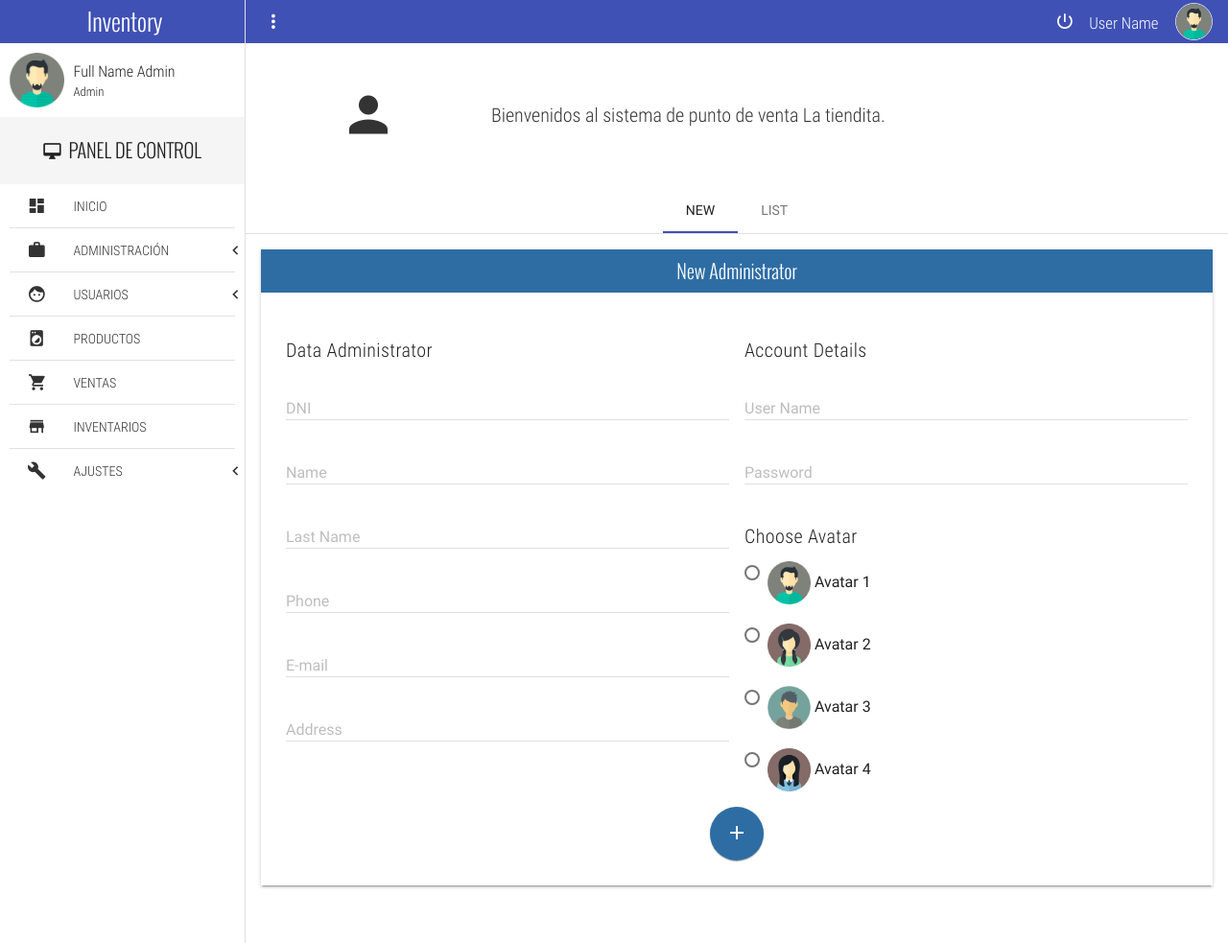
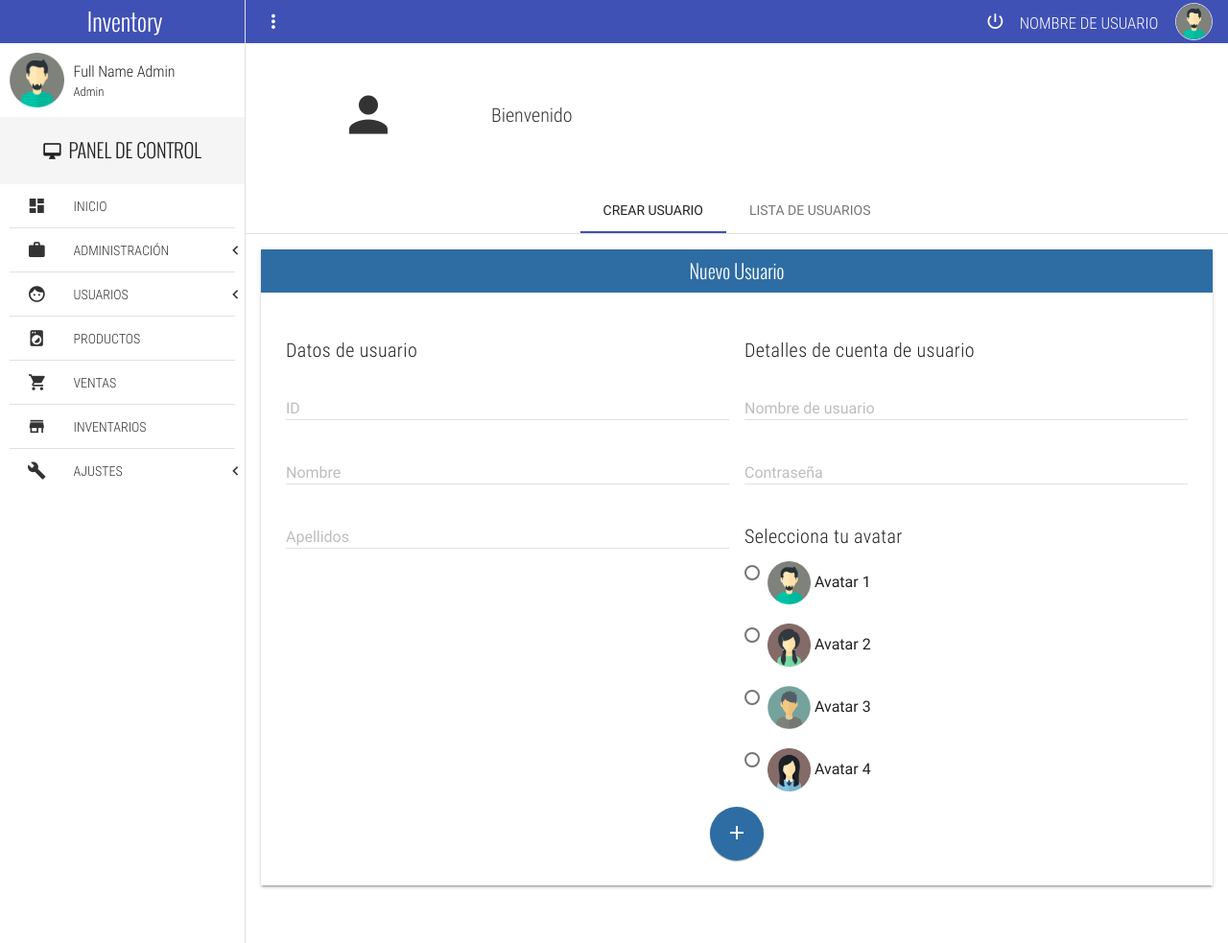
Before and after one commit to AlejandraZea/integradora, a PHP site: page /admin.php in a window 1280 px wide. Shown: the whole page at 96% size. Run offline with PHP 8.4, Linux system fonts and the light colour scheme; some libraries are stand-ins or nearby versions; some web fonts are replaced.

Commit message:
change_comments

```diff
--- a/admin.php
+++ b/admin.php
@@ -1,3 +1,39 @@
+<?php
+session_start(); //se crea una sesion o reanuda la actual basada en un identificador para el navegador
+require_once ('conexion.php'); //conexion a la base de datos
+
+//variables de sesion
+$id = isset($_POST['id'])? $_POST['id']:'';
+$name = isset($_POST['name'])? $_POST['name']:'';
+$lastname = isset($_POST['lastname'])? $_POST['lastname']:'';
+$username = isset($_POST['username'])? $_POST['username']:'';
+$password = isset($_POST['password'])? $_POST['password']:'';
+$message = '';
+
+//ingresar datos
+if ($username && $password) {
+	$records = $conn->prepare('INSERT INTO users VALUES ($id, $name, $lastname, $username, $password)');
+	//$records->bindParam(':username', $username);
+	$records->execute();
+
+	//verificar el password
+	if ($results && password_verify($password, $results['password'])) {
+		$_SESSION['id'] = $results['id'];
+		$_SESSION['user'] = [
+			'id' => $results['id'],
+			'name' => $results['name'],
+			'lastname' => $results['lastname'],
+			'username' => $results['username']
+		];
+		//mensaje
+		$message = 'Successfully logged';
+		header('location: /home.php');
+	} else {
+		$message = 'Los datos ingresados no son correctos';
+	}
+}
+?>
+
 <!DOCTYPE html>
 <html lang="es">
 <head>
@@ -24,6 +60,10 @@
 	<!-- navLateral.php -->
 	<?php require('navigation/lateralnavbar.php')?>
 
+	<?php if(!empty($message)): ?>
+		<p><?php echo $message ?></p>
+	<?php endif; ?>
+
 	<!-- pageContent -->
 	<section class="full-width pageContent">
 		<section class="full-width header-well">
@@ -32,71 +72,63 @@
 			</div>
 			<div class="full-width header-well-text">
 				<p class="text-condensedLight">
-					Bienvenidos al sistema de punto de venta La tiendita.
+					Bienvenido
 				</p>
 			</div>
 		</section>
 		<div class="mdl-tabs mdl-js-tabs mdl-js-ripple-effect">
 			<div class="mdl-tabs__tab-bar">
-				<a href="#tabNewAdmin" class="mdl-tabs__tab is-active">NEW</a>
-				<a href="#tabListAdmin" class="mdl-tabs__tab">LIST</a>
+				<a href="#tabNewAdmin" class="mdl-tabs__tab is-active">CREAR USUARIO</a>
+				<a href="#tabListAdmin" class="mdl-tabs__tab">LISTA DE USUARIOS</a>
 			</div>
 			<div class="mdl-tabs__panel is-active" id="tabNewAdmin">
 				<div class="mdl-grid">
 					<div class="mdl-cell mdl-cell--4-col-phone mdl-cell--8-col-tablet mdl-cell--12-col-desktop">
 						<div class="full-width panel mdl-shadow--2dp">
 							<div class="full-width panel-tittle bg-primary text-center tittles">
-								New Administrator
+								Nuevo Usuario
 							</div>
 							<div class="full-width panel-content">
-								<form>
+								<form form action="admin.php">
 									<div class="mdl-grid">
 										<div class="mdl-cell mdl-cell--4-col-phone mdl-cell--8-col-tablet mdl-cell--6-col-desktop">
-											<h5 class="text-condensedLight">Data Administrator</h5>
+											<h5 class="text-condensedLight">Datos de usuario</h5>
 											<div class="mdl-textfield mdl-js-textfield mdl-textfield--floating-label">
-												<input class="mdl-textfield__input" type="number" pattern="-?[0-9]*(\.[0-9]+)?" id="DNIAdmin">
-												<label class="mdl-textfield__label" for="DNIAdmin">DNI</label>
-												<span class="mdl-textfield__error">Invalid number</span>
+												<input name="id" class="mdl-textfield__input" type="number" pattern="-?[0-9]*(\.[0-9]+)?" id="DNIAdmin">
+												<label class="mdl-textfield__label" for="DNIAdmin">ID</label>
+												<span class="mdl-textfield__error">Número ID inválido</span>
 											</div>
 											<div class="mdl-textfield mdl-js-textfield mdl-textfield--floating-label">
-												<input class="mdl-textfield__input" type="text" pattern="-?[A-Za-záéíóúÁÉÍÓÚ ]*(\.[0-9]+)?" id="NameAdmin">
-												<label class="mdl-textfield__label" for="NameAdmin">Name</label>
-												<span class="mdl-textfield__error">Invalid name</span>
+												<input name="name" class="mdl-textfield__input" type="text" pattern="-?[A-Za-záéíóúÁÉÍÓÚ ]*(\.[0-9]+)?" id="NameAdmin">
+												<label class="mdl-textfield__label" for="NameAdmin">Nombre</label>
+												<span class="mdl-textfield__error">Nombre inválido</span>
 											</div>
 											<div class="mdl-textfield mdl-js-textfield mdl-textfield--floating-label">
-												<input class="mdl-textfield__input" type="text" pattern="-?[A-Za-záéíóúÁÉÍÓÚ ]*(\.[0-9]+)?" id="LastNameAdmin">
-												<label class="mdl-textfield__label" for="LastNameAdmin">Last Name</label>
-												<span class="mdl-textfield__error">Invalid last name</span>
+												<input name="lastname" class="mdl-textfield__input" type="text" pattern="-?[A-Za-záéíóúÁÉÍÓÚ ]*(\.[0-9]+)?" id="LastNameAdmin">
+												<label class="mdl-textfield__label" for="LastNameAdmin">Apellidos</label>
+												<span class="mdl-textfield__error">Apellido inválido</span>
+											</div>
+											<!--  agregar el rol de usuario, hay que crearle su for y el id para rol
+											<div class="mdl-textfield mdl-js-textfield mdl-textfield--floating-label">
+												<input class="mdl-textfield__input" type="text" pattern="-?[A-Za-záéíóúÁÉÍÓÚ ]*(\.[0-9]+)?" id="RolUsuario">
+												<label class="mdl-textfield__label" for="LastNameAdmin">Rol de usuario</label>
+												<span class="mdl-textfield__error">Rol de usuario inválido</span>
+											</div>
+											-->
+										</div>
+										<div class="mdl-cell mdl-cell--4-col-phone mdl-cell--8-col-tablet mdl-cell--6-col-desktop">
+											<h5 class="text-condensedLight">Detalles de cuenta de usuario</h5>
+											<div class="mdl-textfield mdl-js-textfield mdl-textfield--floating-label">
+												<input  name="username" class="mdl-textfield__input" type="text" pattern="-?[A-Za-z0-9áéíóúÁÉÍÓÚ]*(\.[0-9]+)?" id="UserNameAdmin">
+												<label class="mdl-textfield__label" for="UserNameAdmin">Nombre de usuario</label>
+												<span class="mdl-textfield__error">Nombre de usuario inválido</span>
 											</div>
 											<div class="mdl-textfield mdl-js-textfield mdl-textfield--floating-label">
-												<input class="mdl-textfield__input" type="tel" pattern="-?[0-9+()- ]*(\.[0-9]+)?" id="phoneAdmin">
-												<label class="mdl-textfield__label" for="phoneAdmin">Phone</label>
-												<span class="mdl-textfield__error">Invalid phone number</span>
+												<input name="password" class="mdl-textfield__input" type="password" id="passwordAdmin">
+												<label class="mdl-textfield__label" for="passwordAdmin">Contraseña</label>
+												<span class="mdl-textfield__error">Contraseña inválida</span>
 											</div>
-											<div class="mdl-textfield mdl-js-textfield mdl-textfield--floating-label">
-												<input class="mdl-textfield__input" type="email" id="emailAdmin">
-												<label class="mdl-textfield__label" for="emailAdmin">E-mail</label>
-												<span class="mdl-textfield__error">Invalid E-mail</span>
-											</div>
-											<div class="mdl-textfield mdl-js-textfield mdl-textfield--floating-label">
-												<input class="mdl-textfield__input" type="text" id="addressAdmin">
-												<label class="mdl-textfield__label" for="addressAdmin">Address</label>
-												<span class="mdl-textfield__error">Invalid address</span>
-											</div>
-										</div>
-										<div class="mdl-cell mdl-cell--4-col-phone mdl-cell--8-col-tablet mdl-cell--6-col-desktop">
-											<h5 class="text-condensedLight">Account Details</h5>
-											<div class="mdl-textfield mdl-js-textfield mdl-textfield--floating-label">
-												<input class="mdl-textfield__input" type="text" pattern="-?[A-Za-z0-9áéíóúÁÉÍÓÚ]*(\.[0-9]+)?" id="UserNameAdmin">
-												<label class="mdl-textfield__label" for="UserNameAdmin">User Name</label>
-												<span class="mdl-textfield__error">Invalid user name</span>
-											</div>
-											<div class="mdl-textfield mdl-js-textfield mdl-textfield--floating-label">
-												<input class="mdl-textfield__input" type="password" id="passwordAdmin">
-												<label class="mdl-textfield__label" for="passwordAdmin">Password</label>
-												<span class="mdl-textfield__error">Invalid password</span>
-											</div>
-											<h5 class="text-condensedLight">Choose Avatar</h5>
+											<h5 class="text-condensedLight">Selecciona tu avatar</h5>
 											<label class="mdl-radio mdl-js-radio mdl-js-ripple-effect" for="option-1">
 												<input type="radio" id="option-1" class="mdl-radio__button" name="options" value="avatar-male.png">
 												<img src="assets/img/avatar-male.png" alt="avatar" style="height: 45px; width="45px;" ">
@@ -126,7 +158,7 @@
 										<button class="mdl-button mdl-js-button mdl-button--fab mdl-js-ripple-effect mdl-button--colored bg-primary" id="btn-addAdmin">
 											<i class="zmdi zmdi-plus"></i>
 										</button>
-										<div class="mdl-tooltip" for="btn-addAdmin">Add Administrator</div>
+										<div class="mdl-tooltip" for="btn-addAdmin">Crear usuario</div>
 									</p>
 								</form>
 							</div>
@@ -139,7 +171,7 @@
 					<div class="mdl-cell mdl-cell--4-col-phone mdl-cell--8-col-tablet mdl-cell--8-col-desktop mdl-cell--2-offset-desktop">
 						<div class="full-width panel mdl-shadow--2dp">
 							<div class="full-width panel-tittle bg-success text-center tittles">
-								List Administrator
+								Lista de usuarios
 							</div>
 							<div class="full-width panel-content">
 								<form action="#">
--- a/categories.php
+++ b/categories.php
@@ -1,6 +1,3 @@
-<!--
-* Copyright 2016 Carlos Eduardo Alfaro Orellana
--->
 <!DOCTYPE html>
 <html lang="es">
 <head>
--- a/client.php
+++ b/client.php
@@ -1,6 +1,3 @@
-<!--
-* Copyright 2016 Carlos Eduardo Alfaro Orellana
--->
 <!DOCTYPE html>
 <html lang="es">
 <head>
--- a/company.php
+++ b/company.php
@@ -1,6 +1,3 @@
-<!--
-* Copyright 2016 Carlos Eduardo Alfaro Orellana
--->
 <!DOCTYPE html>
 <html lang="es">
 <head>
--- a/inventory.php
+++ b/inventory.php
@@ -1,6 +1,3 @@
-<!--
-* Copyright 2016 Carlos Eduardo Alfaro Orellana
--->
 <!DOCTYPE html>
 <html lang="es">
 <head>
--- a/navigation/navbar.php
+++ b/navigation/navbar.php
@@ -8,9 +8,9 @@
 				<ul class="list-unstyle">
 					<li class="btn-exit" id="btn-exit">
 						<i class="zmdi zmdi-power"></i>
-						<div class="mdl-tooltip" for="btn-exit">LogOut</div>
+						<div class="mdl-tooltip" for="btn-exit">Salir</div>
 					</li>
-					<li class="text-condensedLight noLink" ><small>User Name</small></li>
+					<li class="text-condensedLight noLink" ><small>NOMBRE DE USUARIO</small></li>
 					<li class="noLink">
 						<figure>
 							<img src="assets/img/avatar-male.png" alt="Avatar" class="img-responsive">
--- a/payments.php
+++ b/payments.php
@@ -1,6 +1,3 @@
-<!--
-* Copyright 2016 Carlos Eduardo Alfaro Orellana
--->
 <!DOCTYPE html>
 <html lang="es">
 <head>
--- a/products.php
+++ b/products.php
@@ -1,6 +1,3 @@
-<!--
-* Copyright 2016 Carlos Eduardo Alfaro Orellana
--->
 <!DOCTYPE html>
 <html lang="es">
 <head>
--- a/providers.php
+++ b/providers.php
@@ -1,6 +1,3 @@
-<!--
-* Copyright 2016 Carlos Eduardo Alfaro Orellana
--->
 <!DOCTYPE html>
 <html lang="es">
 <head>
--- a/sales.php
+++ b/sales.php
@@ -1,9 +1,3 @@
-<!--
-* Copyright 2016 Carlos Eduardo Alfaro Orellana
-Comentario de prueba
-
-Que rollo esto es un comentario, demen tamales 23
--->
 <!DOCTYPE html>
 <html lang="es">
 <head>
```
Also changed, not shown: home.php (+6 -60 lines).
